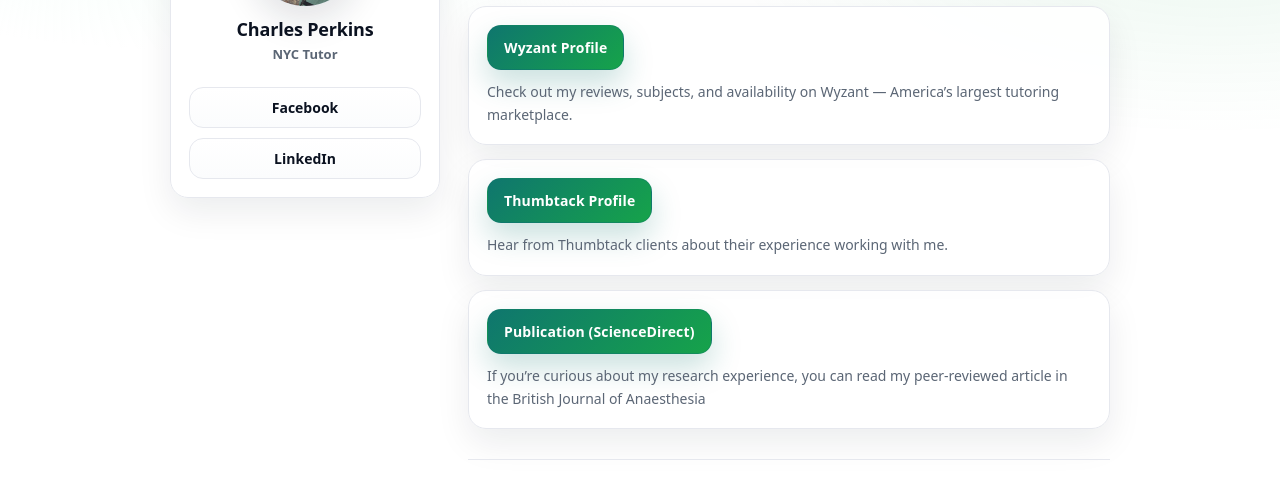
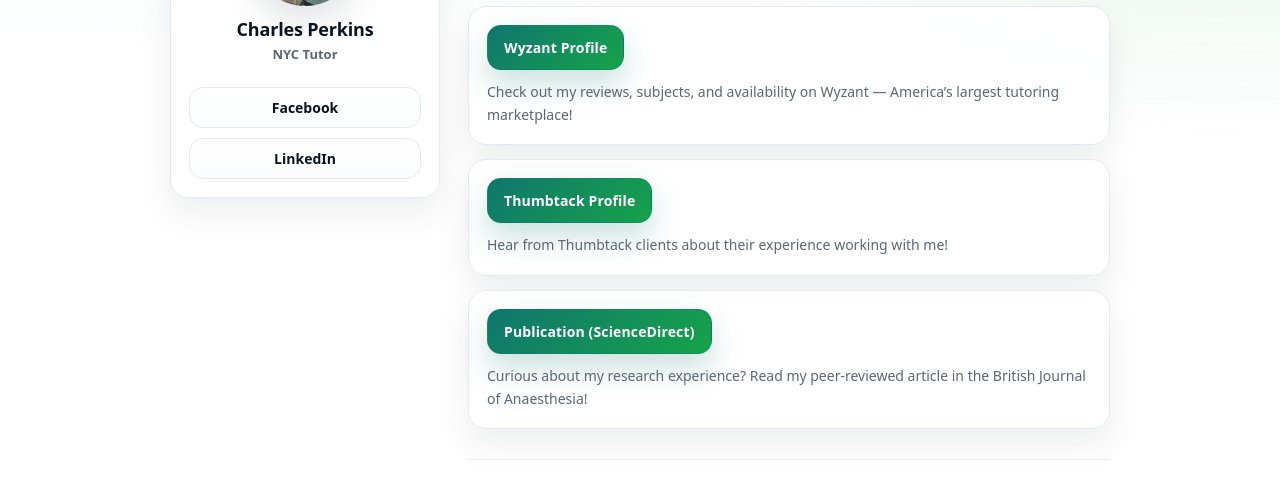
Before and after one commit to cperkins96/charles-perkins-nyc-tutor, a Jekyll site: the page built from index.md, in a window 1280 px wide and 996 px high. Shown: the part 192-685 px from the top of the window. Built offline with Jekyll 4.4.1, drawn with Linux system fonts in a browser that asks for light colours.

Commit message:
Update index.md

```diff
--- a/index.md
+++ b/index.md
@@ -34,7 +34,7 @@ title: Charles Perkins NYC Tutor
         Wyzant Profile
       </a>
       <p class="blurb">
-        Check out my reviews, subjects, and availability on Wyzant — America’s largest tutoring marketplace.
+        Check out my reviews, subjects, and availability on Wyzant — America’s largest tutoring marketplace!
       </p>
     </section>
 
@@ -43,7 +43,7 @@ title: Charles Perkins NYC Tutor
         Thumbtack Profile
       </a>
       <p class="blurb">
-        Hear from Thumbtack clients about their experience working with me.
+        Hear from Thumbtack clients about their experience working with me!
       </p>
     </section>
 
@@ -52,7 +52,7 @@ title: Charles Perkins NYC Tutor
         Publication (ScienceDirect)
       </a>
       <p class="blurb">
-        If you’re curious about my research experience, you can read my peer-reviewed article in the British Journal of Anaesthesia
+        Curious about my research experience? Read my peer-reviewed article in the British Journal of Anaesthesia!
       </p>
     </section>
 
```
